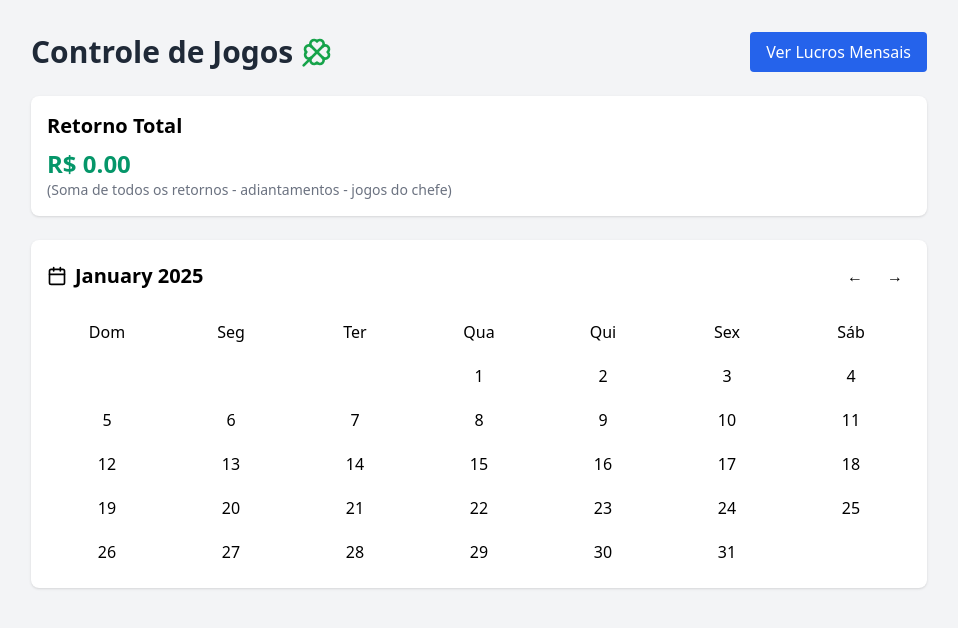
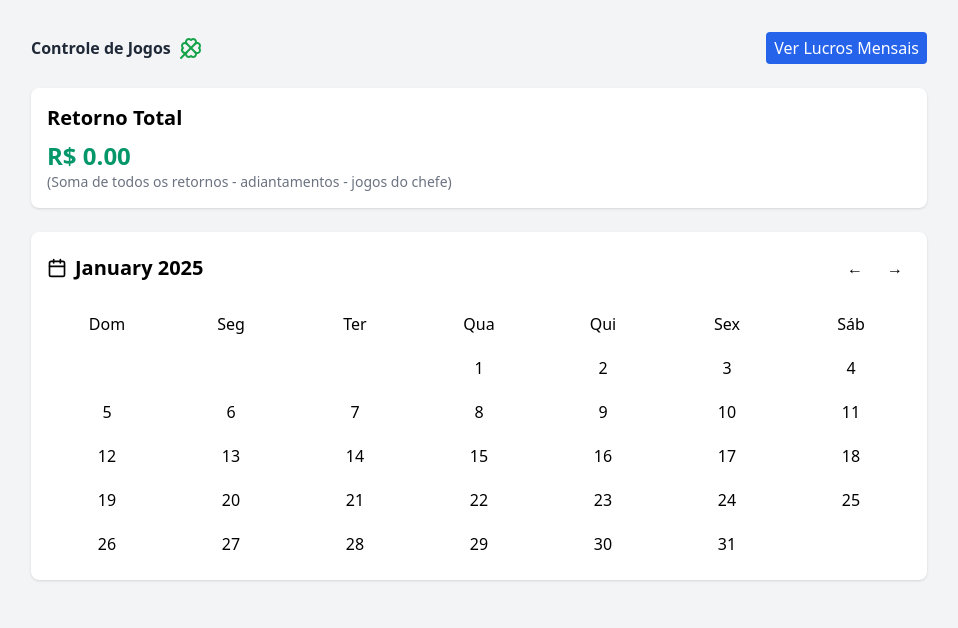
Before and after one commit to DanielZamperlini/folhaparazao, a React (Vite) app: page / in a window 1280 px wide. Shown: the top 628 px of the page, without its empty margins (161-1119 px from the left). Built offline with nearby package versions, Linux system fonts and the light colour scheme.

Commit message:
tamanho dos h1 e button

```diff
--- a/src/App.tsx
+++ b/src/App.tsx
@@ -81,13 +81,13 @@ function App() {
     <div className="min-h-screen bg-gray-100 p-8">
       <div className="max-w-4xl mx-auto space-y-6">
         <div className="flex items-center justify-between">
-          <h1 className="text-3xl font-bold text-gray-800 flex items-center gap-2">
+          <h1 className="text-1xl font-bold text-gray-800 flex items-center gap-2">
             Controle de Jogos
-            <Clover className="w-8 h-8 text-green-600" />
+            <Clover className="w-6 h-6 text-green-600" />
           </h1>
           <button
             onClick={() => setShowProfits(true)}
-            className="bg-blue-600 text-white px-4 py-2 rounded hover:bg-blue-700 flex items-center gap-2"
+            className="bg-blue-600 text-white px-2 py-1 rounded hover:bg-blue-700 flex items-center gap-2"
           >
             Ver Lucros Mensais
           </button>
```
